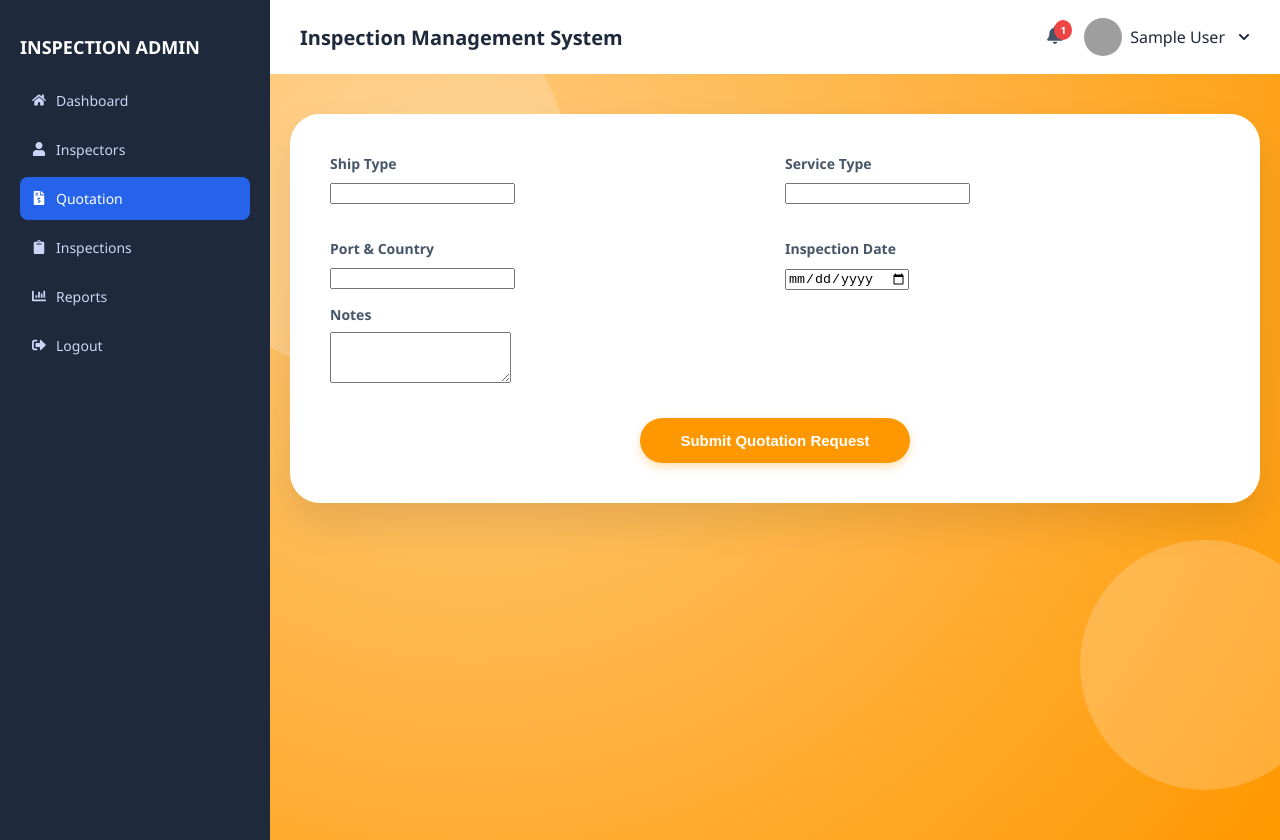
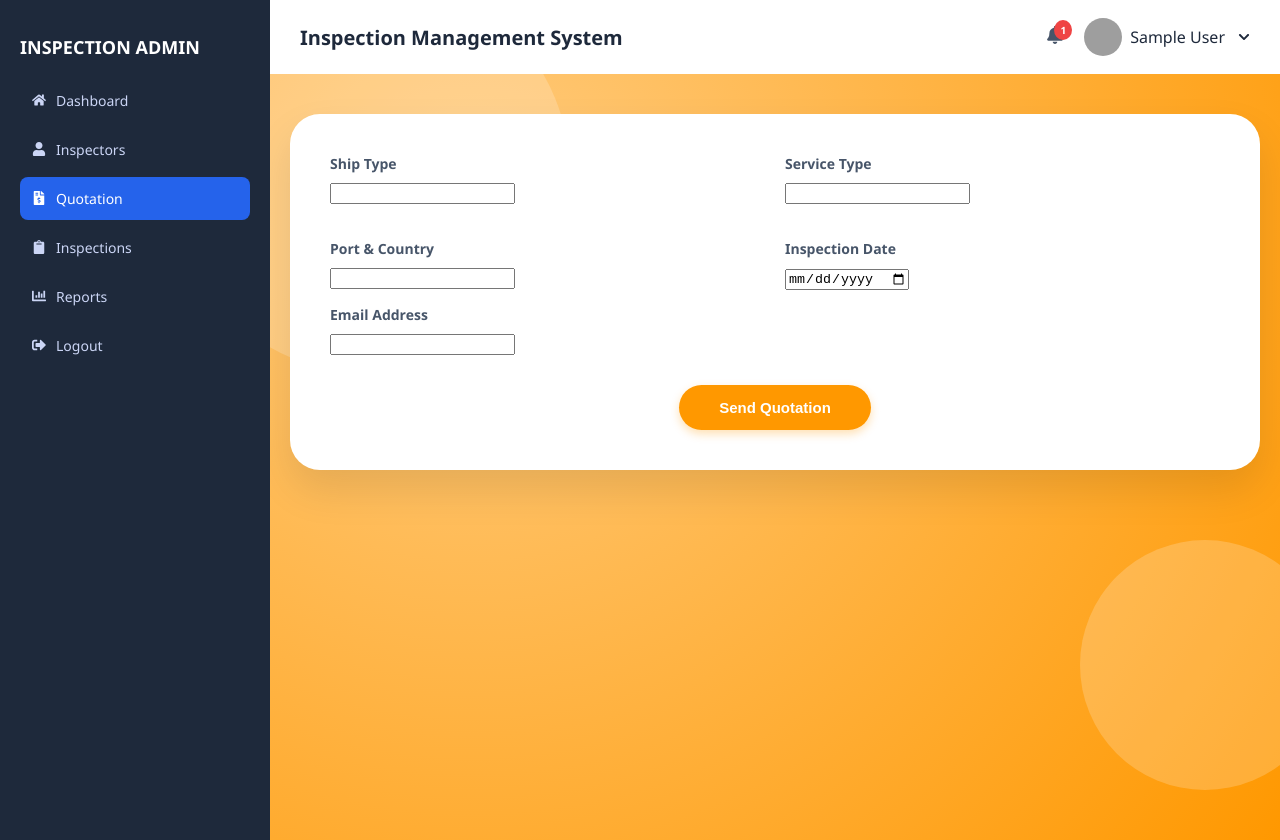
Before and after one commit to FathomMarineConsultantsProject/Inspectionaudit-frontend-dashboard, a React (Vite) app in the folder inspection-dashboard/: page /quotation in a window 1280 px wide. Built offline with nearby package versions, Linux system fonts and the light colour scheme; sample sign-in values are in the browser's storage; grey boxes are pictures that could not be loaded.

Commit message:
first commit

```diff
--- a/inspection-dashboard/src/App.jsx
+++ b/inspection-dashboard/src/App.jsx
@@ -64,16 +64,6 @@ function App() {
           }
         />
 
-        {/* ✅ NEW ROUTE ADDED */}
-        <Route
-          path="/submit-quotation"
-          element={
-            <ProtectedRoute>
-              <SubmitQuotation />
-            </ProtectedRoute>
-          }
-        />
-
         <Route
           path="/inspections"
           element={
--- a/inspection-dashboard/src/pages/Quotation.jsx
+++ b/inspection-dashboard/src/pages/Quotation.jsx
@@ -12,7 +12,7 @@ export default function Quotation() {
     serviceType: "",
     portCountry: "",
     inspectionDate: "",
-    notes: ""
+    clientEmail: "",
   });
 
   const handleChange = (e) => {
@@ -23,7 +23,7 @@ export default function Quotation() {
   const sendQuotation = async () => {
     try {
       await axios.post(
-        "http://localhost:5000/api/quotation",
+        "https://inspectionaudit-backend.vercel.app/api/quotation",
         formData
       );
 
@@ -34,7 +34,7 @@ export default function Quotation() {
         serviceType: "",
         portCountry: "",
         inspectionDate: "",
-        notes: ""
+        clientEmail: "",
       });
 
     } catch (error) {
@@ -97,18 +97,19 @@ export default function Quotation() {
               </div>
 
               <div className="custom-group full-width">
-                <label>Notes</label>
-                <textarea
-                  name="notes"
-                  rows="3"
-                  value={formData.notes}
-                  onChange={handleChange}
-                />
+              <label>Email Address</label>
+              <input
+                 type="email"
+                 name="clientEmail"
+                 value={formData.clientEmail}
+                 onChange={handleChange}
+                 required
+               />
               </div>
 
               <div className="action-buttons">
                 <button className="btn-save" onClick={sendQuotation}>
-                  Submit Quotation Request
+                  Send Quotation
                 </button>
               </div>
 
```
